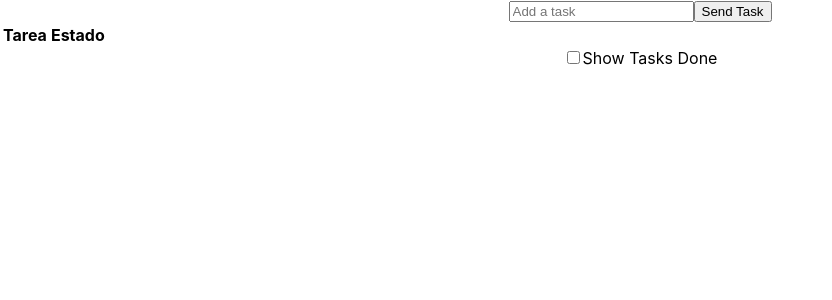
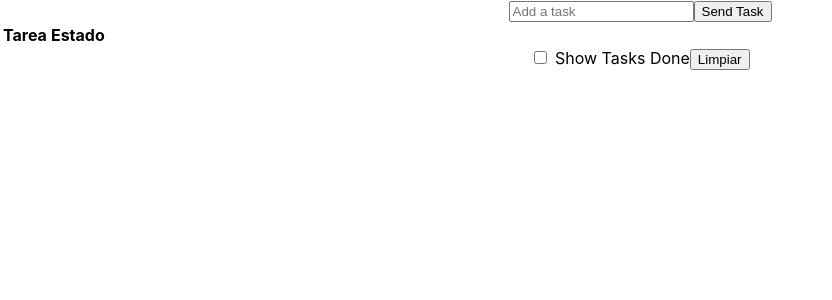
Before and after one commit to Juanruizkk/TaskApp, a React (Create React App) app: page / in a window 1280 px wide. Shown: the top 300 px of the page, without its empty margins (0-832 px from the left). Built offline with nearby package versions, Linux system fonts and the light colour scheme.

Commit message:
terminamos con la funcionalidad eliminar tareas

```diff
--- a/src/App.js
+++ b/src/App.js
@@ -2,6 +2,7 @@ import { useState, useEffect } from "react";
 import { TaskCreator } from "./components/TaskCreator";
 import "./App.css";
 import { TaskTable } from "./components/TaskTable";
+import { VisibilityControl } from "./components/VisibilityControl";
 
 function App() {
   const [taskItems, setTaskItems] = useState([]);
@@ -27,6 +28,12 @@ function App() {
       setTaskItems(JSON.parse(datos));
     }
   }, []);
+
+  const cleanTasks = () => {
+    setTaskItems(taskItems.filter((task) => !task.done));
+    setShowCompleted(false);
+  }
+
   // Guardar las tareas en el localStorage cada vez que cambian
   // el estado de las tareas
   useEffect(() => {
@@ -38,15 +45,11 @@ function App() {
       <TaskCreator createNewTask={createNewTask} />
       <TaskTable taskItems={taskItems} toggleTask={toggleTask} />
 
-      <div>
-        <input
-          type="checkbox"
-          onChange={(e) => {
-            setShowCompleted(!showCompleted);
-          }}
-        />
-        <label>Show Tasks Done</label>
-      </div>
+      <VisibilityControl
+      setShowCompleted={(checked)=>setShowCompleted(checked)} cleanTasks={cleanTasks}
+
+      />
+
       {showCompleted && (
         <TaskTable
           taskItems={taskItems}
--- /dev/null
+++ b/src/components/VisibilityControl.js
@@ -0,0 +1,24 @@
+export const VisibilityControl = ({isChecked,setShowCompleted,cleanTasks}) => {
+    const handleDelete = () =>{
+        if (window.confirm("¿Está seguro de que desea eliminar todas las tareas completadas?")) {
+            cleanTasks();
+
+        }
+
+    }
+  return (
+    <div>
+      <input
+        type="checkbox"
+        isChecked={isChecked}
+        onChange={(e) => {
+            setShowCompleted(e.target.checked);
+        }}
+      />{" "}
+      <label>Show Tasks Done</label>
+      <button onClick={handleDelete}>
+        Limpiar
+      </button>
+    </div>
+  );
+};
```
